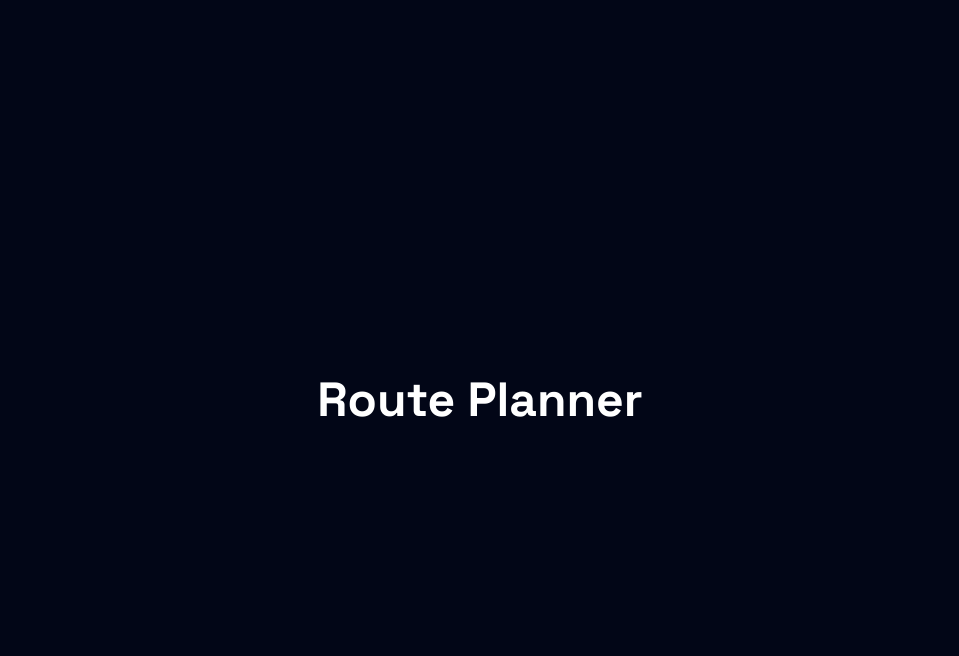
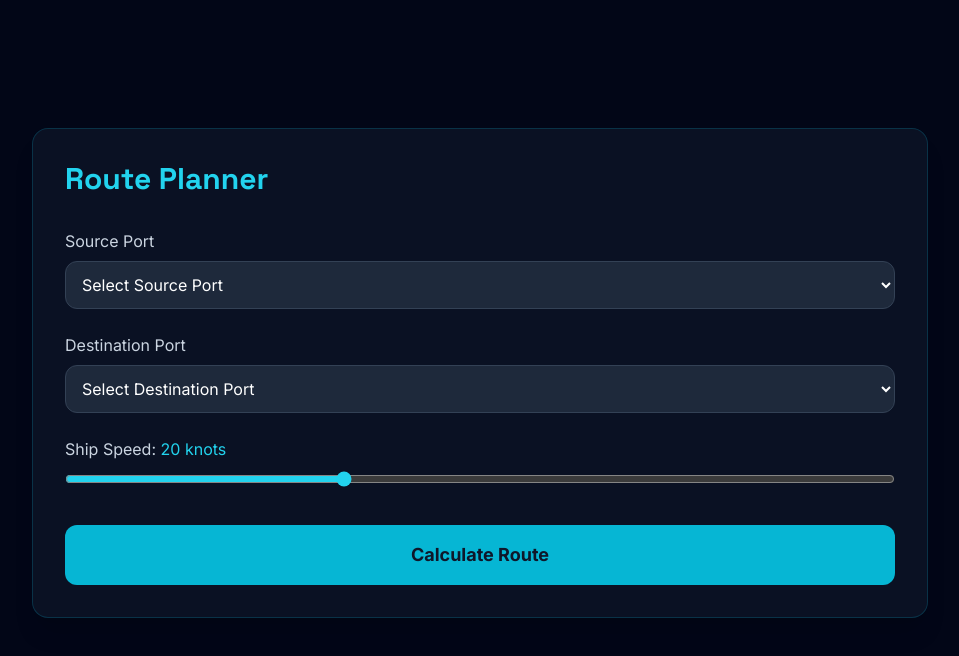
Before and after one commit to sshrrutiiii/OCEANIS, a React (Vite) app in the folder client/: page /route-planner in a window 1280 px wide. Shown: the top 656 px of the page, without its empty margins (160-1119 px from the left). Built offline with nearby package versions, Linux system fonts and the light colour scheme.

Commit message:
Built Route Planner UI with dynamic route information

```diff
--- /dev/null
+++ b/client/src/components/RouteForm.jsx
@@ -0,0 +1,98 @@
+import { useState } from "react";
+import ports from "../data/ports";
+
+function RouteForm({ setRouteData }) {
+  const [source, setSource] = useState("");
+  const [destination, setDestination] = useState("");
+  const [speed, setSpeed] = useState(20);
+
+  return (
+    <div className="bg-slate-900/70 border border-cyan-500/20 rounded-2xl p-8 backdrop-blur-md shadow-xl">
+      <h2 className="text-3xl font-bold mb-8 text-cyan-400">
+        Route Planner
+      </h2>
+
+      {/* Source */}
+      <div className="mb-6">
+        <label className="block mb-2 text-slate-300">
+          Source Port
+        </label>
+
+        <select
+          value={source}
+          onChange={(e) => setSource(e.target.value)}
+          className="w-full bg-slate-800 border border-slate-700 rounded-xl p-3 text-white focus:border-cyan-400 outline-none"
+        >
+          <option value="">Select Source Port</option>
+
+          {ports.map((port) => (
+            <option key={port} value={port}>
+              {port}
+            </option>
+          ))}
+        </select>
+      </div>
+
+      {/* Destination */}
+      <div className="mb-6">
+        <label className="block mb-2 text-slate-300">
+          Destination Port
+        </label>
+
+        <select
+          value={destination}
+          onChange={(e) => setDestination(e.target.value)}
+          className="w-full bg-slate-800 border border-slate-700 rounded-xl p-3 text-white focus:border-cyan-400 outline-none"
+        >
+          <option value="">Select Destination Port</option>
+
+          {ports.map((port) => (
+            <option key={port} value={port}>
+              {port}
+            </option>
+          ))}
+        </select>
+      </div>
+
+      {/* Speed */}
+      <div className="mb-8">
+        <label className="block mb-2 text-slate-300">
+          Ship Speed: <span className="text-cyan-400">{speed} knots</span>
+        </label>
+
+        <input
+          type="range"
+          min="10"
+          max="40"
+          value={speed}
+          onChange={(e) => setSpeed(e.target.value)}
+          className="w-full accent-cyan-400"
+        />
+      </div>
+
+      <button
+        onClick={() => {
+          if (!source || !destination) {
+            alert("Please select both ports.");
+            return;
+          }
+
+          setRouteData({
+            source,
+            destination,
+            speed,
+            distance: "12,450 km",
+            eta: "7 Days",
+            fuel: "980 Tons",
+            route: [source, "Suez Canal", destination],
+          });
+        }}
+        className="w-full bg-cyan-500 hover:bg-cyan-400 transition rounded-xl py-4 text-slate-900 font-bold text-lg"
+      >
+        Calculate Route
+      </button>
+    </div>
+  );
+}
+
+export default RouteForm;
--- /dev/null
+++ b/client/src/components/RouteInfo.jsx
@@ -0,0 +1,58 @@
+function RouteInfo({ routeData }) {
+  return (
+    <div className="bg-slate-900/70 border border-cyan-500/20 rounded-2xl p-8 backdrop-blur-md shadow-xl mt-8">
+
+      <h2 className="text-3xl font-bold text-cyan-400 mb-8">
+        Route Information
+      </h2>
+
+      <div className="grid grid-cols-3 gap-6 mb-8">
+
+        <div className="bg-slate-800 rounded-xl p-5 text-center">
+          <p className="text-slate-400">Distance</p>
+          <h3 className="text-2xl font-bold mt-2">
+            {routeData.distance}
+          </h3>
+        </div>
+
+        <div className="bg-slate-800 rounded-xl p-5 text-center">
+          <p className="text-slate-400">ETA</p>
+          <h3 className="text-2xl font-bold mt-2">
+            {routeData.eta}
+          </h3>
+        </div>
+
+        <div className="bg-slate-800 rounded-xl p-5 text-center">
+          <p className="text-slate-400">Fuel</p>
+          <h3 className="text-2xl font-bold mt-2">
+            {routeData.fuel}
+          </h3>
+        </div>
+
+      </div>
+
+      <div className="bg-slate-800 rounded-xl p-6">
+
+        <h3 className="text-xl font-semibold text-cyan-400 mb-4">
+          Shortest Route
+        </h3>
+
+        <div className="space-y-3 text-lg">
+          {routeData.route.map((port, index) => (
+            <div key={index}>
+              <p>📍 {port}</p>
+
+              {index !== routeData.route.length - 1 && (
+                <p className="text-cyan-400">↓</p>
+              )}
+            </div>
+          ))}
+        </div>
+
+      </div>
+
+    </div>
+  );
+}
+
+export default RouteInfo;
--- a/client/src/data/ports.js
+++ b/client/src/data/ports.js
@@ -0,0 +1,14 @@
+const ports = [
+  "Mumbai",
+  "Dubai",
+  "Singapore",
+  "Rotterdam",
+  "Shanghai",
+  "Los Angeles",
+  "Hamburg",
+  "Tokyo",
+  "Cape Town",
+  "Sydney",
+];
+
+export default ports;
--- a/client/src/pages/RoutePlanner.jsx
+++ b/client/src/pages/RoutePlanner.jsx
@@ -1,7 +1,17 @@
+import { useState } from "react";
+import RouteForm from "../components/RouteForm";
+import RouteInfo from "../components/RouteInfo";
+
 function RoutePlanner() {
+  const [routeData, setRouteData] = useState(null);
+
   return (
-    <div className="min-h-screen bg-slate-950 text-white flex items-center justify-center">
-      <h1 className="text-5xl font-bold">Route Planner</h1>
+    <div className="min-h-screen bg-slate-950 text-white pt-32 px-8">
+      <div className="max-w-4xl mx-auto">
+        <RouteForm setRouteData={setRouteData} />
+
+        {routeData && <RouteInfo routeData={routeData} />}
+      </div>
     </div>
   );
 }
```
